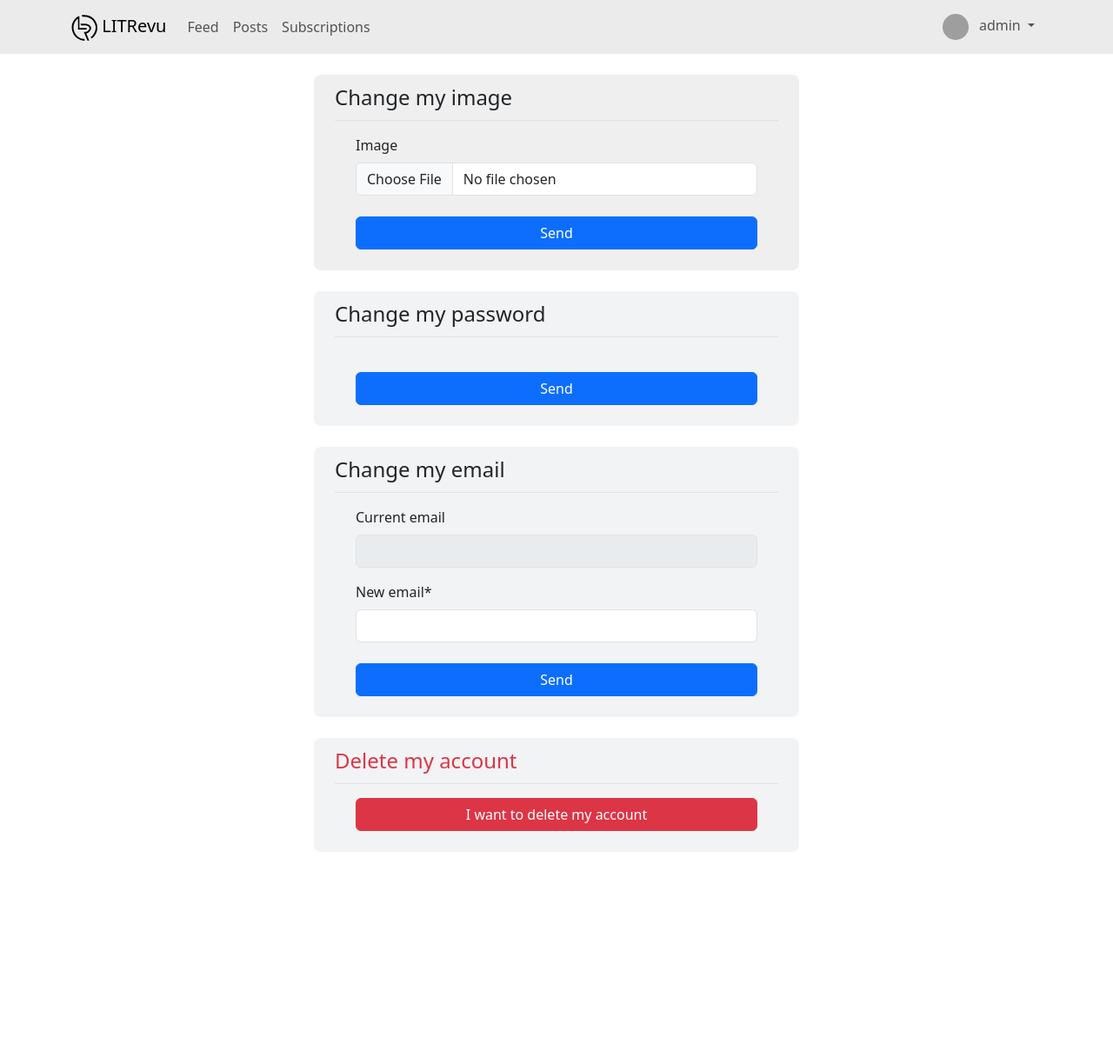
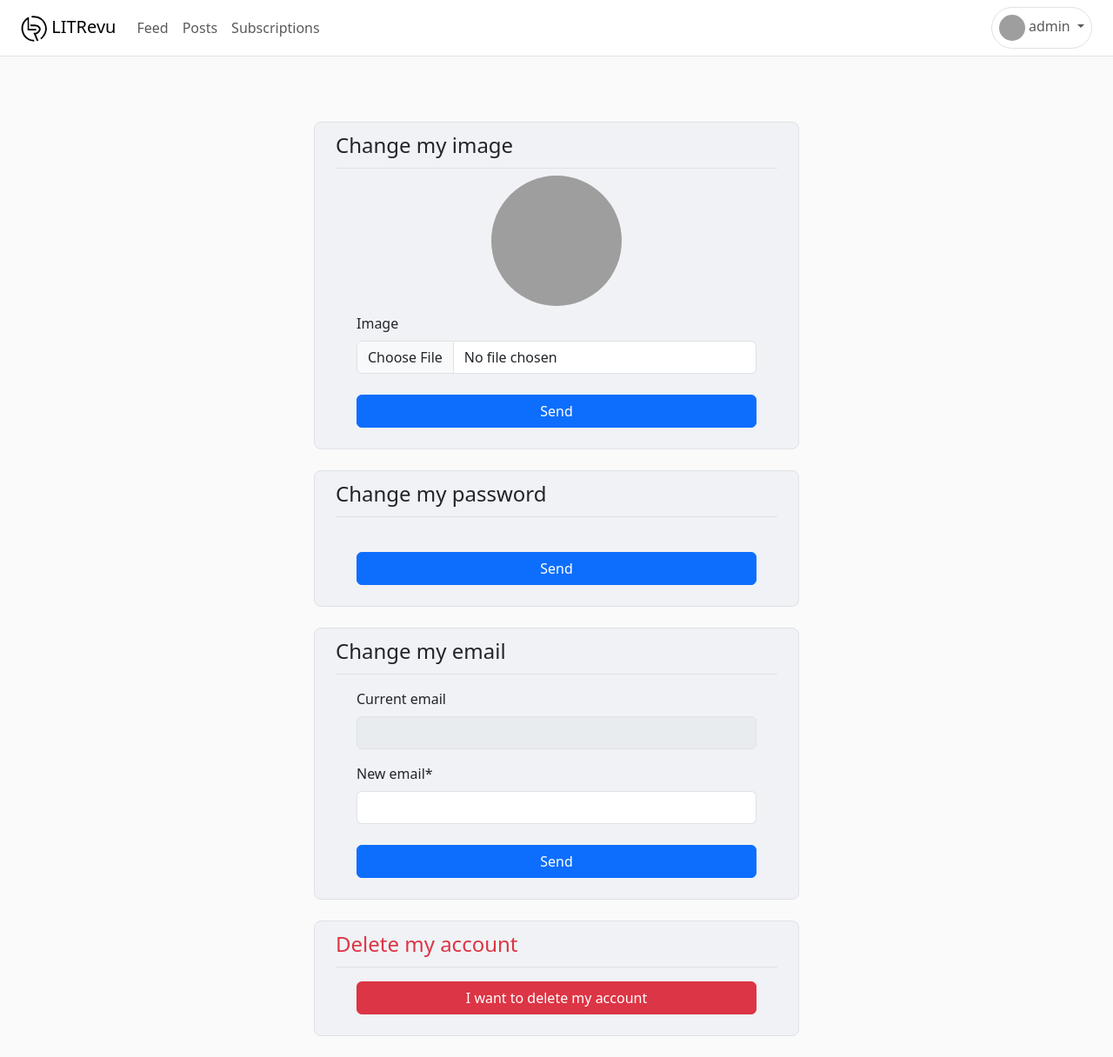
Before and after one commit to johntsinger/da-python-p9, a Django app: template litrevu/authentication/templates/authentication/parameters.html in a window 1280 px wide. Shown: the whole page at 87% size. Before the commit the page ends 980 px from the top, so only its background shows below. Run offline with Django 4.2, Linux system fonts and the light colour scheme; the template is opened without the code that fills it: values that come from a table or form of the project are taken from there, others are empty; a user stored in the database is signed in; data comes from the database, SQL or seed files in the repository; parts of the project's set-up code (start-up, migrations or seed data) failed here and were passed over; some libraries are stand-ins or nearby versions; grey boxes are pictures that could not be loaded.

Commit message:
Update color theme, display profile image in parameter, update navbar and alert, add more info to delete_account_form

```diff
--- a/litrevu/authentication/forms.py
+++ b/litrevu/authentication/forms.py
@@ -15,6 +15,11 @@ class LoginForm(forms.Form):
 
 
 class SignupForm(UserCreationForm):
+    email = forms.EmailField(
+        required=True,
+        label='Email address'
+    )
+
     class Meta(UserCreationForm.Meta):
         model = get_user_model()
         fields = ('username', 'email', 'password1', 'password2')
--- a/litrevu/authentication/templates/authentication/login.html
+++ b/litrevu/authentication/templates/authentication/login.html
@@ -3,7 +3,7 @@
 {% load crispy_forms_tags %}
 
 {% block content %}
-    <div class="vstack gap-4 mx-auto col-md-8 col-lg-6 rounded-3" style="background-color: #F2F3F4;">
+    <div class="vstack gap-4 mx-auto col-md-8 col-lg-6 rounded-3 border" style="background-color: #f0f2f5;">
         <div>
             <legend class="border-bottom py-2 px-2">
                 Login
--- a/litrevu/authentication/templates/authentication/parameters.html
+++ b/litrevu/authentication/templates/authentication/parameters.html
@@ -4,10 +4,13 @@
 
 {% block content %}
     <div class="vstack gap-4 mb-4 mx-auto col-md-8 col-lg-6">
-        <div class="px-4 rounded-3" style="background-color: #EFEFEF;">
+        <div class="px-4 rounded-3 border" style="background-color: #f0f2f5;">
             <legend class="border-bottom py-2">
                 Change my image
             </legend>
+            <div class="container d-flex justify-content-center">
+                <img class="object-fit-cover rounded-circle" width="150" height="150" src="{{ user.userprofile.image.url }}" alt="Profile Image">
+            </div>
             <form method="post" class="mx-0 mx-md-4 pt-2" enctype="multipart/form-data">
                 {% csrf_token %}
                 {{ image_form|crispy }}
@@ -16,7 +19,7 @@
                 </div>
             </form>
         </div>
-        <div class="px-4 rounded-3" style="background-color: #F2F3F4;">
+        <div class="px-4 rounded-3 border" style="background-color: #f0f2f5;">
             <legend class="border-bottom py-2">
                 Change my password
             </legend>
@@ -28,7 +31,7 @@
                 </div>
             </form>
         </div>
-        <div class="px-4 rounded-3" style="background-color: #F2F3F4;">
+        <div class="px-4 rounded-3 border" style="background-color: #f0f2f5;">
             <legend class="border-bottom py-2">
                 Change my email
             </legend>
@@ -40,12 +43,12 @@
                 </div>
             </form>
         </div>
-        <div class="px-4 rounded-3" style="background-color: #F2F3F4;">
+        <div class="px-4 rounded-3 border" style="background-color: #f0f2f5;">
             <legend class="border-bottom py-2 text-danger">Delete my account</legend>
             <!-- Modal -->
             <div class="mx-0 mx-md-4 pt-2 d-flex flex-column">
                 <a class="btn btn-danger mb-4" href="#" data-bs-toggle="modal" data-bs-target="#account-delete">I want to delete my account</a>
-                {% include 'includes/modal.html' with modal_id='account-delete' modal_title='Delete your account' form=delete_form modal_input_value="Yes I'm sure" modal_input_name='delete-account' %}
+                {% include 'includes/modal.html' with modal_id='account-delete' modal_title='Delete your account' form=delete_form modal_input_value="Yes I'm sure, delete everything" modal_input_name='delete-account' %}
             </div>
         </div>
     </div>
--- a/litrevu/authentication/templates/authentication/signup.html
+++ b/litrevu/authentication/templates/authentication/signup.html
@@ -3,7 +3,7 @@
 {% load crispy_forms_tags %}
 
 {% block content %}
-    <div class="mx-auto col-md-8 col-lg-6 rounded-3" style="background-color: #F2F3F4;">
+    <div class="mx-auto col-md-8 col-lg-6 rounded-3 border" style="background-color: #f0f2f5;">
         <legend class="border-bottom py-2 px-2">
             Sign Up
         </legend>
--- a/litrevu/authentication/views.py
+++ b/litrevu/authentication/views.py
@@ -52,6 +52,7 @@ def signup_view(request):
             # auto login user
             login(request, user)
             return redirect(settings.LOGIN_REDIRECT_URL)
+        messages.error(request, 'Please correct the errors below.')
     return render(
         request,
         'authentication/signup.html',
--- a/litrevu/templates/base.html
+++ b/litrevu/templates/base.html
@@ -8,15 +8,16 @@
         <link rel="stylesheet" type="text/css" href="">
         <title>LITRevu</title>
     </head>
-    <body>
+    <body style="background-color: #fafafa">
         <header>
             {% block nav %}{% include 'includes/navbar.html' %}{% endblock nav %}
         </header>
         {% include 'includes/messages.html' %}
-        <div class="container">
+        <div class="container" style="margin-top: 140px;">
             <h1 class="my-4">{% block page-title %}{% endblock page-title %}</h1>
             {% block content %}{% endblock content%}
         </div>
+        <script src="https://code.jquery.com/jquery-3.7.0.slim.min.js" integrity="sha256-tG5mcZUtJsZvyKAxYLVXrmjKBVLd6VpVccqz/r4ypFE=" crossorigin="anonymous"></script>
         <script src="https://cdn.jsdelivr.net/npm/@popperjs/core@2.11.8/dist/umd/popper.min.js" integrity="sha384-I7E8VVD/ismYTF4hNIPjVp/Zjvgyol6VFvRkX/vR+Vc4jQkC+hVqc2pM8ODewa9r" crossorigin="anonymous"></script>
         <script src="https://cdn.jsdelivr.net/npm/bootstrap@5.3.1/dist/js/bootstrap.min.js" integrity="sha384-Rx+T1VzGupg4BHQYs2gCW9It+akI2MM/mndMCy36UVfodzcJcF0GGLxZIzObiEfa" crossorigin="anonymous"></script>
     </body>
--- a/litrevu/templates/includes/messages.html
+++ b/litrevu/templates/includes/messages.html
@@ -1,7 +1,7 @@
 {% for message in messages %}
-<div class="container mt-2">
-    <div class="alert {{ message.tags }} alert-dismissible fade show" role="alert" >
-        <button type="button" class="btn-close" data-bs-dismiss="alert" aria-label="Close"></button>
+<div class="container-fluid p-0 fixed-top z-0" style="margin-top: 65px">
+    <div class="alert {{ message.tags }} alert-dismissible fade show text-center" role="alert" >
+        <button type="button" class="btn-close px-4" data-bs-dismiss="alert" aria-label="Close"></button>
         {{ message }}
     </div>
 </div>
--- a/litrevu/templates/includes/modal.html
+++ b/litrevu/templates/includes/modal.html
@@ -1,6 +1,6 @@
 <div class="modal fade" id="{{ modal_id }}" tabindex="-1" aria-labelledby="deleteAccountModal" aria-hidden="true">
     <div class="modal-dialog">
-        <div class="modal-content">
+        <div class="modal-content rounded-3 border" style="background-color: #f0f2f5;">
             <div class="modal-header">
                 <h5 class="modal-title">{{ modal_title }} {{ modal_context_data }}</h5>
                 <button type="button" class="btn-close" data-bs-dismiss="modal" aria-label="Close"></button>
@@ -8,16 +8,11 @@
             <form method="post">
                 {% csrf_token %}
                 <div class="modal-body">
-                    <div class="text-start">
-                        {% block modal-content %}{% endblock modal-content %}
-                    </div>
-                    <div class="text-start">
-                        {{ form }}
-                    </div>
+                    {{ form }}
                 </div>
                 <div class="modal-footer">
                     <div class="d-flex flex-column w-100">
-                        <button type="button" class="btn btn-secondary mb-4" data-bs-dismiss="modal">Return</button>
+                        <button type="button" class="btn btn-secondary mb-4" data-bs-dismiss="modal">No, I've changed my mind</button>
                         <button type="submit" class="btn btn-danger">{{ modal_input_value }}</button>
                     </div>
                 </div>
--- a/litrevu/templates/includes/navbar.html
+++ b/litrevu/templates/includes/navbar.html
@@ -1,8 +1,8 @@
 {% load static %}
-<nav class="navbar navbar-expand-lg" style="background-color: #ebebeb;">
-    <div class="container">
+<nav class="navbar navbar-expand-lg border-bottom fixed-top z-3" style="background-color: #FFFFFF;">
+    <div class="container-fluid px-4">
         <a class="navbar-brand" href="{% url 'home' %}">
-            <img src="{% static 'img/litrevu_logo.svg' %}" alt="LITRevu logo" width="30px" height="30px">
+            <img class="rounded-circle" src="{% static 'img/litrevu_logo.svg' %}" alt="LITRevu logo" width="30px" height="30px">
             LITRevu
         </a>
         <button class="navbar-toggler" type="button" data-bs-toggle="collapse" data-bs-target="#navbarContent" aria-controls="navbarContent" aria-expanded="false" aria-label="Toggle navigation">
@@ -19,11 +19,11 @@
             <div class="navbar-nav">
                 <div class="nav-item dropdown">
                     {% if user.is_authenticated %}
-                    <span id="user" data-bs-toggle="dropdown" data-bs-auto-close="outside" class="nav-link dropdown-toggle" role="button" data-bs-display="static">
-                        <img class="rounded-circle me-2" width="30" height="30" src="{{ user.userprofile.image.url }}" alt="{{ user.username }} profile picture">
+                    <span id="user" data-bs-toggle="dropdown" data-bs-auto-close="outside" class="nav-link dropdown-toggle {% if user.is_authenticated %} border rounded-pill d-inline-block pe-2{% endif %}" role="button" data-bs-display="static">
+                        <img class="object-fit-cover rounded-circle mx-2 mx-lg-0" width="30" height="30" src="{{ user.userprofile.image.url }}" alt="{{ user.username }} profile picture">
                         {{ user }}
                     </span>
-                    <div class="dropdown-menu dropdown-menu-right top-level fade-down" data-bs-popper='none'>
+                    <div class="dropdown-menu dropdown-menu-end mt-2 top-level fade-down" data-bs-popper='none'>
                         <div>
                             <a class="dropdown-item" href="{% url 'parameters' %}">
                                 <!-- icon parameters -->
```
Also changed, not shown: litrevu/authentication/templates/authentication/delete_account_form.html (+5 -3 lines), litrevu/static/img/litrevu_logo_white.svg (added).
